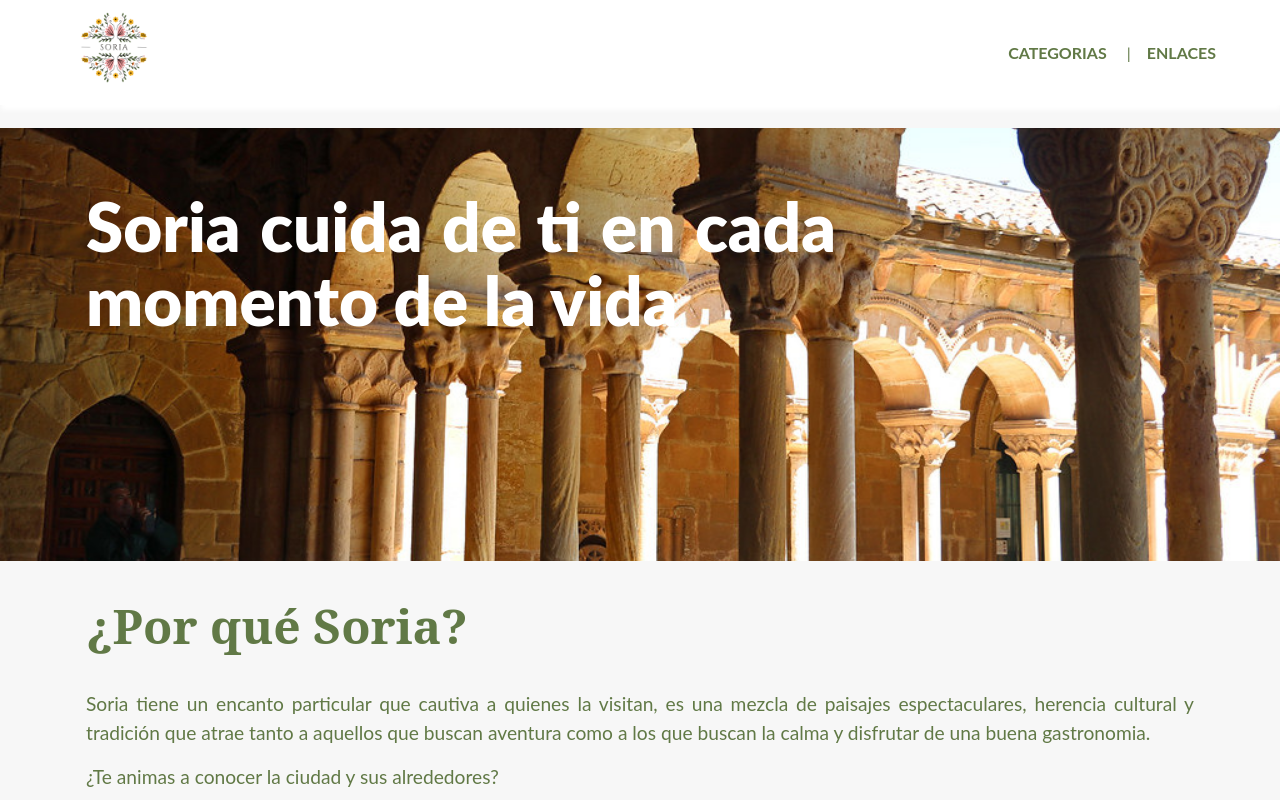
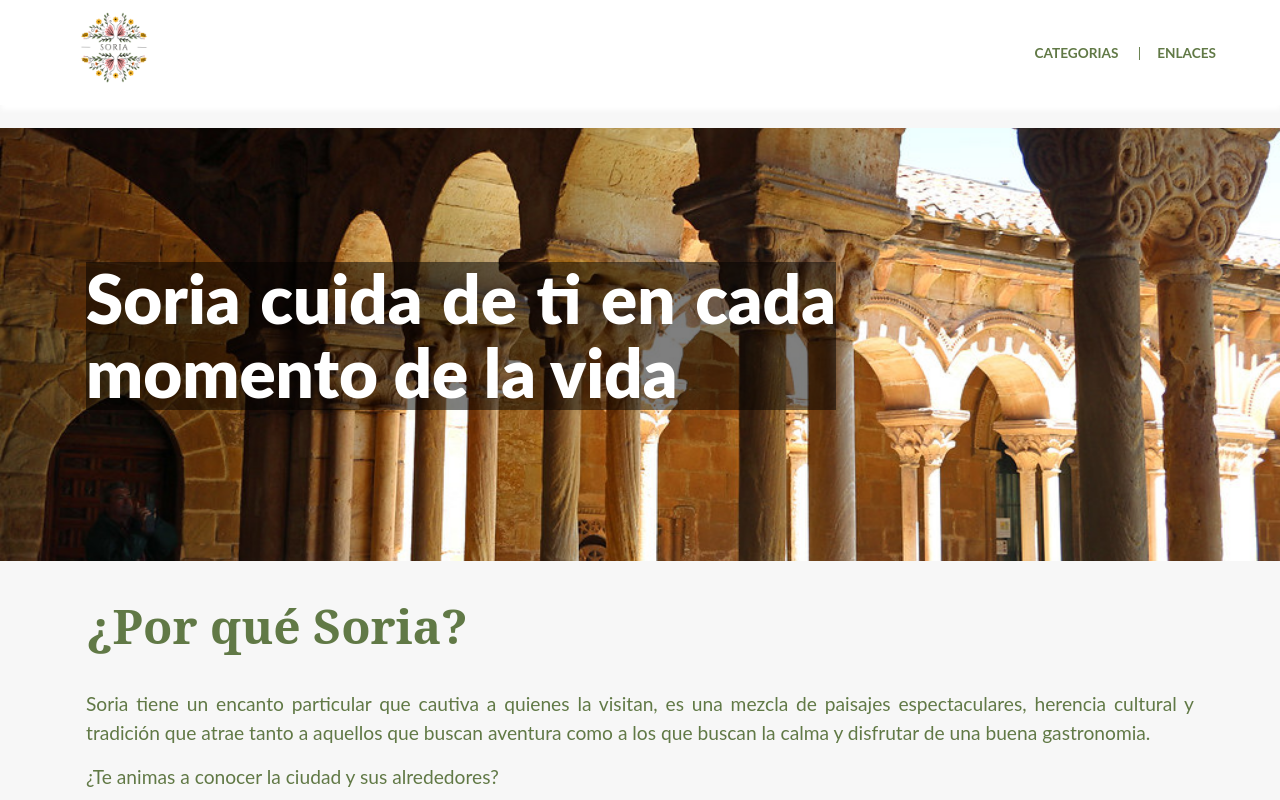
Before and after one commit to Sortega28/Pec3-Hermientas-HtmlyCSS-, a website built with Parcel: page docs/presentacion.html in a window 1280 px wide. Shown: the top 800 px of the page. Built offline with nearby package versions, Linux system fonts and the light colour scheme.

Commit message:
cambios menu y lema

```diff
--- a/docs/css/styles.css
+++ b/docs/css/styles.css
@@ -299,6 +299,7 @@ main.portada {
     line-height: 1.1em;
     font-weight: 900;
     color: var(--light-color);
+    background-color: rgb(1, 1, 1, 0.5);
 }
 
 main.portada section {
@@ -310,7 +311,13 @@ main.portada section {
     .portada-image p.lema {
         font-size: 4.2rem;
         max-width: 750px;
-    }}
+
+    }
+    .top nav ul{
+        font-size: 0.85rem;
+
+    }
+}
 
 /********************* Presentación ****************************/
 
@@ -319,7 +326,7 @@ main.portada section {
 }
 
 .home .portada-image p.lema{
-    padding-bottom: 9rem;
+    background-color: rgb(1, 1, 1, 0.5);
 }
 
 section.aims {
```
